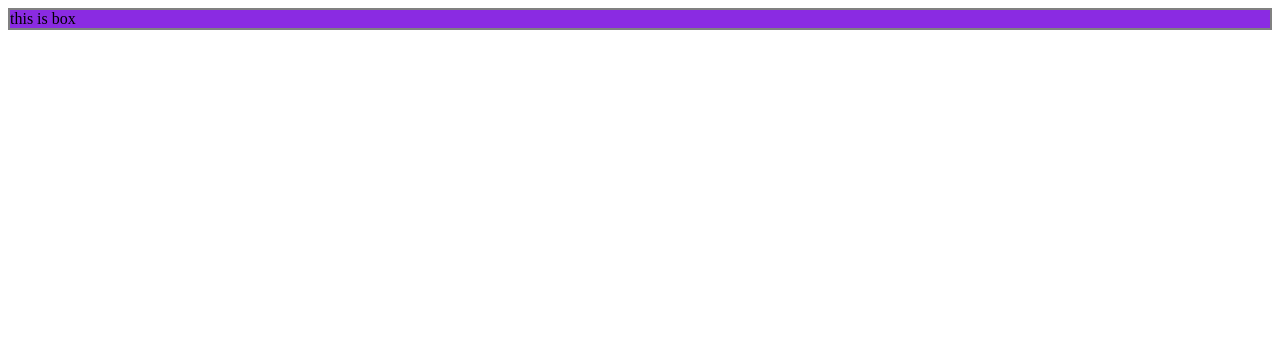
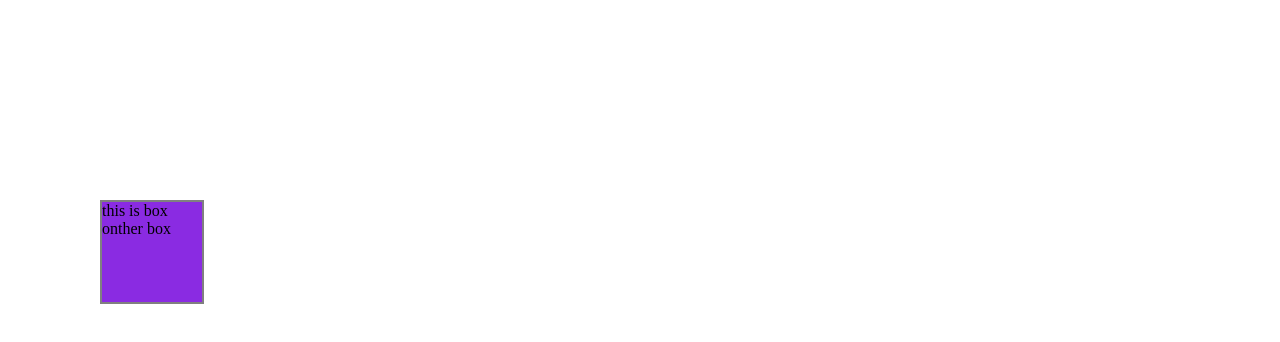
Before and after one commit to jyotisujeeth/CSS-concept, a plain HTML site: page media Queries/task7.html in a window 1280 px wide. Drawn offline with Linux system fonts and the light colour scheme.

Commit message:
transition concept  more

```diff
--- a/flexbox.css
+++ b/flexbox.css
@@ -20,6 +20,7 @@ div{
 }
 
 box2{
+
 height: 200px;
 flex-shrink: 2;
 flex-grow: 2;
--- a/media Queries/task1.css
+++ b/media Queries/task1.css
@@ -6,7 +6,7 @@ div{
 
 @media(width :600px) {
     div{
-        background-color: aquamarine;
+        background-color: rgb(156, 252, 220);
     }
 }
 
--- a/media Queries/task7.css
+++ b/media Queries/task7.css
@@ -1,18 +1,29 @@
 div {
-    height: 100;
-    width: 100;
+    height: 100px;
+    width: 100px;
     background-color: blueviolet;
     border: 2px solid gray;
-transition-property:all ;
+/* transition-property:all ;
 transition-duration:2s ;
-transition-timing-function: step-start;
-transition-delay:5s ;
+transition-timing-function: ease-in;
+transition-delay:1s ; */
+/* transition:all 2s linear 2s; */
+/* transform: rotateX(90deg); */
+position: absolute;
+top:200px;
+left: 100px;
+/* transform: scale(3, .3); */
+transition: all 2s ease-in;
 }
 
 div:hover{
     background-color: aquamarine;
 color: pink;
-font-size: large;
+font-size: 20px;
+/* transform: scale(2,3); */
+/* transform: rotate(45deg);
+transform: translate(102px, -100px); */
+transform: skew(12deg);
 }
 div:active {
     background-color: blue;
--- a/media Queries/task7.html
+++ b/media Queries/task7.html
@@ -5,10 +5,12 @@
     <meta name="viewport" content="width=device-width, initial-scale=1.0">
     <title>Document</title>
     <link rel="stylesheet" href="task7.css">
+
 </head>
 <body>
     <div>
-        this is box
+        this is box<br>
+        onther box
     </div>
 
 </body>
```
Also changed, not shown: flexbox.html (+1 -0 lines), media Queries/animation.css (added), media Queries/animation.html (added).
